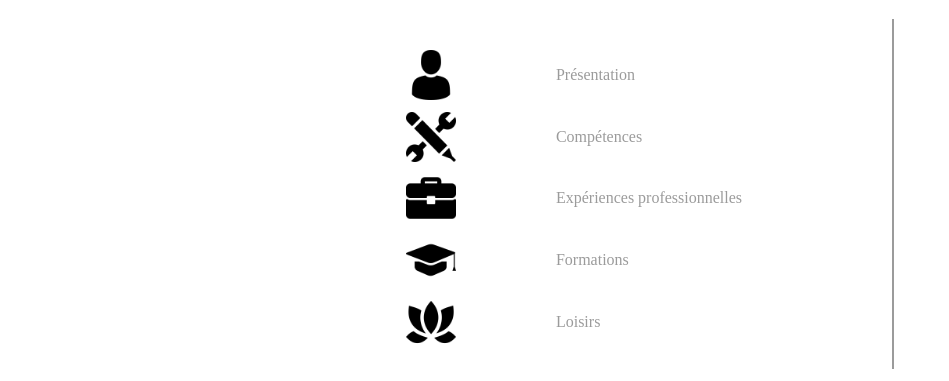
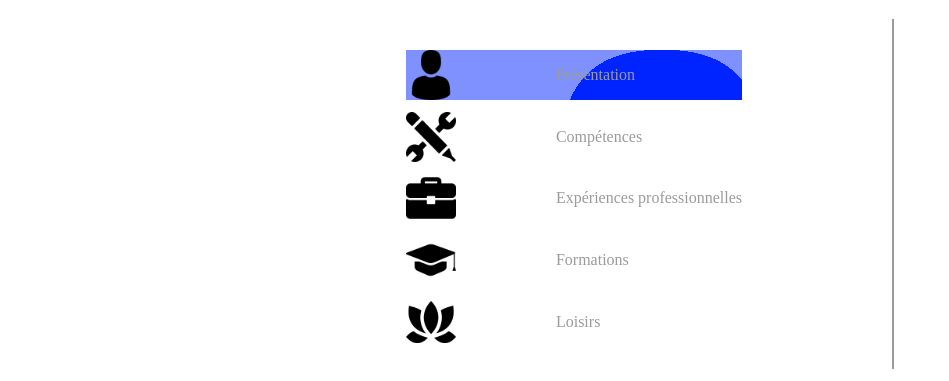
Before and after one commit to DamienLaNeelle-dev/caroussel-snippet, a plain HTML site: page index.html in a window 1280 px wide. In both pictures the pointer is over the item "Présentation". Shown: the part 61-442 px from the top of the page, without its empty margins (0-949 px from the left). Drawn offline with Linux system fonts and the light colour scheme.

Commit message:
work in progress

```diff
--- a/index.html
+++ b/index.html
@@ -12,7 +12,7 @@
 
     <div class="caroussel">
         <ol class="liste">
-            <li><img src="./images/003-man-user.png" alt="Présentation">Présentation</li>
+            <li class="presentation"><img src="./images/003-man-user.png" alt="Présentation">Présentation</li>
             <li><img src="./images/002-skills.png" alt="Compétences">Compétences</li>
             <li><img src="./images/004-briefcase.png" alt="Expériences professionnelles">Expériences professionnelles</li>
             <li><img src="./images/001-graduation.png" alt="Formations">Formations</li>
--- a/style.css
+++ b/style.css
@@ -31,3 +31,8 @@ li{
     height: 350px;
     margin: 0 20px 0 150px;
   }
+
+.presentation:hover{
+    background-image: url(./images/003-man-user2.png);
+    background-color: rgba(0, 36, 255, 0.5);
+  }
```
Also changed, not shown: images/002-skills2.png (added), images/004-briefcase2.png (added).
